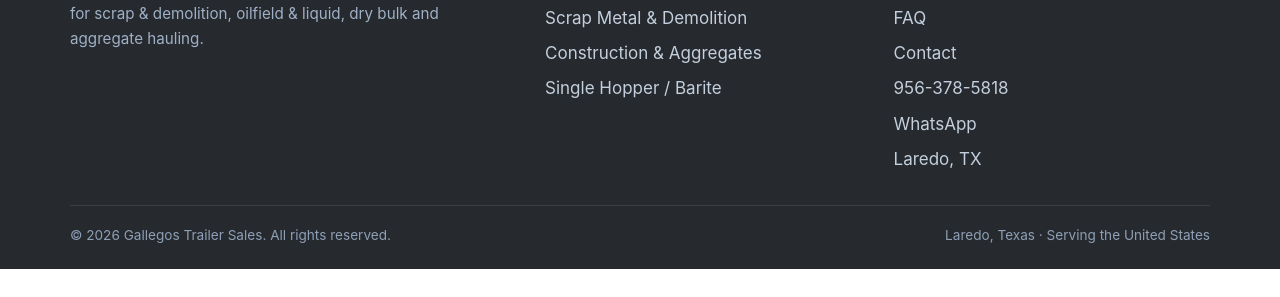
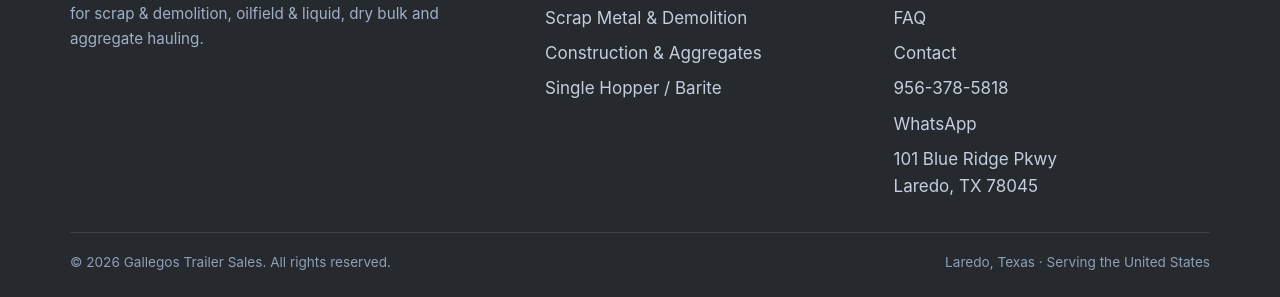
Before and after one commit to edresendizg-sudo/gallegossales-website, a website: page warranty-registration/index.html in a window 1280 px wide. Shown: the part 2004-2301 px from the top of the page. Before the commit the page ends 2273 px from the top, so only its background shows below. Drawn offline with Linux system fonts and the light colour scheme.

Commit message:
Add files via upload

```diff
--- a/warranty-registration/index.html
+++ b/warranty-registration/index.html
@@ -180,7 +180,7 @@
             <li><a href="/contact/">Contact</a></li>
             <li><a href="tel:+19563785818">956-378-5818</a></li>
             <li><a href="https://wa.me/19563785818" rel="noopener">WhatsApp</a></li>
-            <li>Laredo, TX</li>
+            <li>101 Blue Ridge Pkwy<br>Laredo, TX 78045</li>
           </ul>
         </div>
       </div>
```
